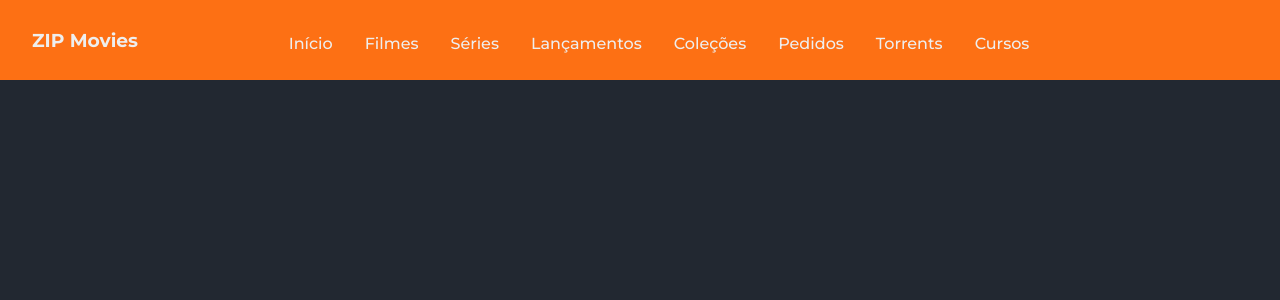
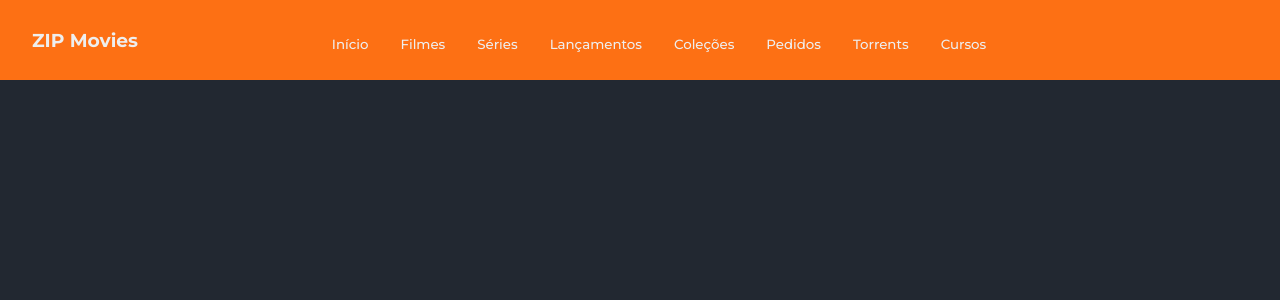
Before and after one commit to VictorCrisostomo/zipmovies-app, a React (Create React App) app: page /filmes/avatar in a window 1280 px wide. Shown: the top 300 px of the page. Built offline with nearby package versions, Linux system fonts and the light colour scheme.

Commit message:
config btns links

```diff
--- a/src/components/Navbar.js
+++ b/src/components/Navbar.js
@@ -14,14 +14,39 @@ const Navbar = () => {
     <header>
       <h3>ZIP Movies</h3>
         <nav ref={navRef}>
+
+          <button className="btn-link" onClick={showNavbar}>
             <Link to="/">Início</Link>
+          </button>
+
+          <button className="btn-link" onClick={showNavbar}>
             <Link to="/filmes">Filmes</Link>
+          </button>
+
+          <button className="btn-link" onClick={showNavbar}>
             <Link to="/series">Séries</Link>
+          </button>
+
+          <button className="btn-link" onClick={showNavbar}>
             <Link to="/lancamentos">Lançamentos</Link>
+          </button>
+
+          <button className="btn-link" onClick={showNavbar}>
             <Link to="/colecoes">Coleções</Link>
+          </button>
+
+          <button className="btn-link" onClick={showNavbar}>
           <Link to="/Pedidos">Pedidos</Link>
+          </button>
+
+          <button className="btn-link" onClick={showNavbar}>
             <Link to="/torrents">Torrents</Link>
+          </button>
+
+          <button className="btn-link" onClick={showNavbar}>
             <Link to="/cursos">Cursos</Link>
+          </button>
+
           <button className="nav-btn nav-close-btn" onClick={showNavbar}>
             <FaTimes />
           </button>
--- a/src/styles/main.css
+++ b/src/styles/main.css
@@ -31,6 +31,11 @@ header {
     padding: 0 2rem;
     background-color: var(--secondaryColor);
     color: var(--mainColorLight);
+}
+
+nav .btn-link {
+    background-color: transparent;
+    border: none;
 }
 
 nav a {
```
Lines whose indentation alone changed are shown as unchanged.
